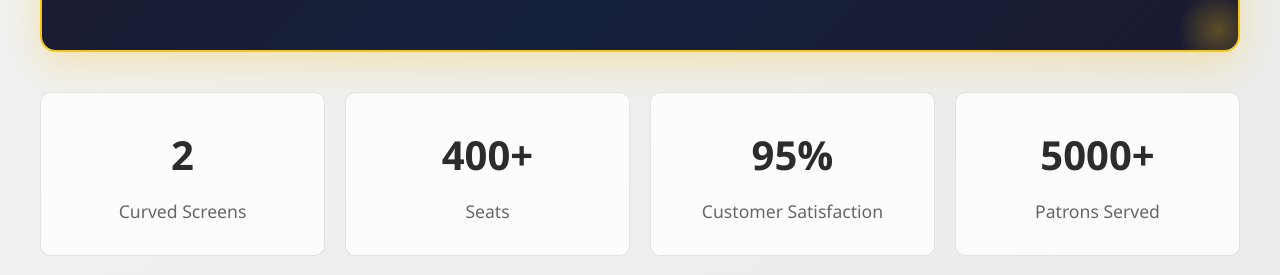
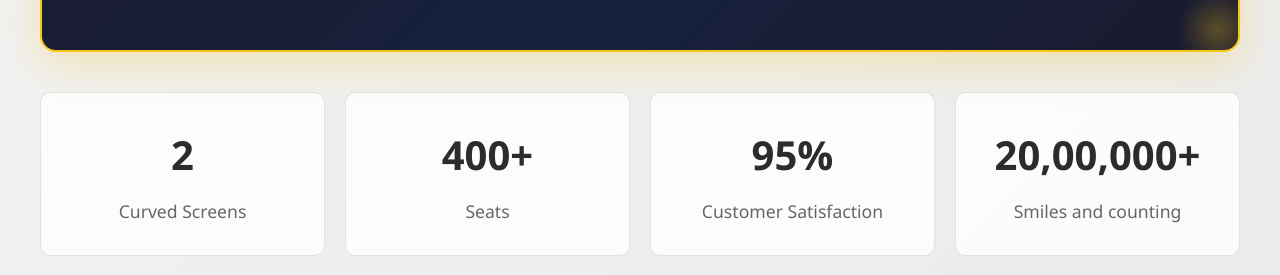
Before and after one commit to harshitamore28/grandecines_website, a React (Create React App) app: page / in a window 1280 px wide. Shown: the part 1325-1600 px from the top of the page. Built offline with nearby package versions, Linux system fonts and the light colour scheme; no server answers.

Commit message:
Changed content in home

```diff
--- a/src/pages/Home.js
+++ b/src/pages/Home.js
@@ -191,8 +191,8 @@ export default function Home() {
           <p>Customer Satisfaction</p>
         </motion.div>
         <motion.div className="stat-card" variants={bounceVariants}>
-          <p className="number">5000+</p>
-          <p>Patrons Served</p>
+          <p className="number">20,00,000+</p>
+          <p>Smiles and counting</p>
         </motion.div>
         <motion.div className="stat-card" variants={bounceVariants}>
           <p className="number">Recliner</p>
```
